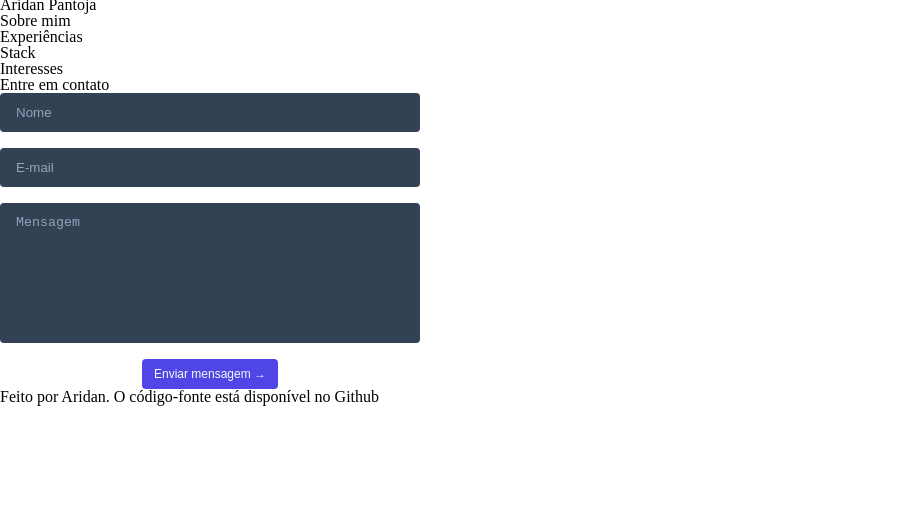
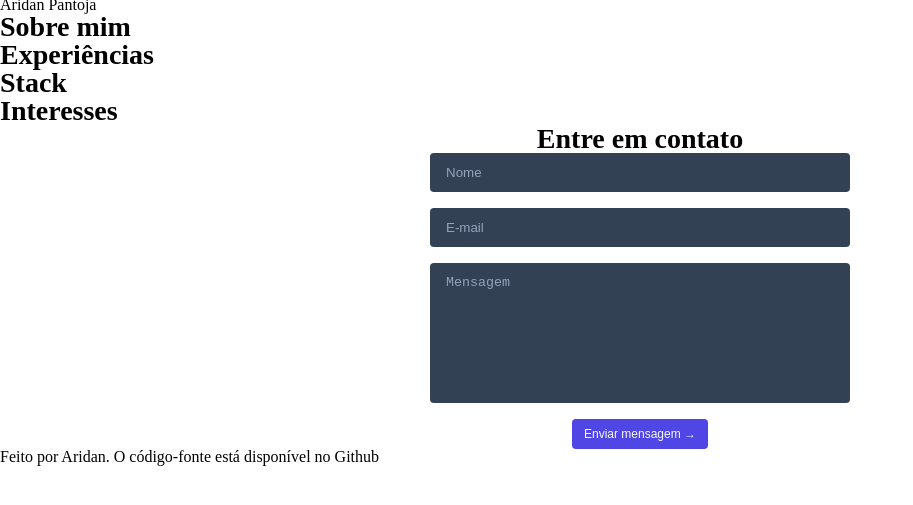
Before and after one commit to aridanpantoja/mini-curriculo, a plain HTML site: page index.html in a window 1280 px wide. Shown: the part 19-524 px from the top of the page, without its empty margins (0-913 px from the left). Drawn offline with Linux system fonts and the light colour scheme.

Commit message:
feat: add section and heading styles

```diff
--- a/assets/css/style.css
+++ b/assets/css/style.css
@@ -1,5 +1,23 @@
+.section {
+    display: flex;
+    flex-direction: column;
+    max-width: 1280px;
+    width: 100%;
+    margin: 0px auto;
+}
+
+.section--center {
+    align-items: center;
+}
+
+.section__title {
+    font-size: 28px;
+    font-weight: 700;
+}
+
 .contact-form {
     display: flex;
+    width: 100%;
     align-items: center;
     flex-direction: column;
     gap: 16px;
--- a/index.html
+++ b/index.html
@@ -22,23 +22,23 @@
         </section>
 
         <section id="about" class="section">
-            <h2>Sobre mim</h2>
+            <h2 class="section__title">Sobre mim</h2>
         </section>
 
         <section id="experiences" class="section">
-            <h2>Experiências</h2>
+            <h2 class="section__title">Experiências</h2>
         </section>
 
         <section id="stack" class="section">
-            <h2>Stack</h2>
+            <h2 class="section__title">Stack</h2>
         </section>
 
         <section id="interests" class="section">
-            <h2>Interesses</h2>
+            <h2 class="section__title">Interesses</h2>
         </section>
 
-        <section id="contact" class="section">
-            <h2>Entre em contato</h2>
+        <section id="contact" class="section section--center">
+            <h2 class="section__title">Entre em contato</h2>
 
             <form class="contact-form">
                 <input id="name" placeholder="Nome" class="contact-form__input" type="text" aria-label="Nome" />
@@ -48,7 +48,6 @@
                 <button type="submit" value="Enviar mensagem" class="contact-form__submit">
                     Enviar mensagem &rarr;
                 </button>
-
             </form>
         </section>
     </main>
```
